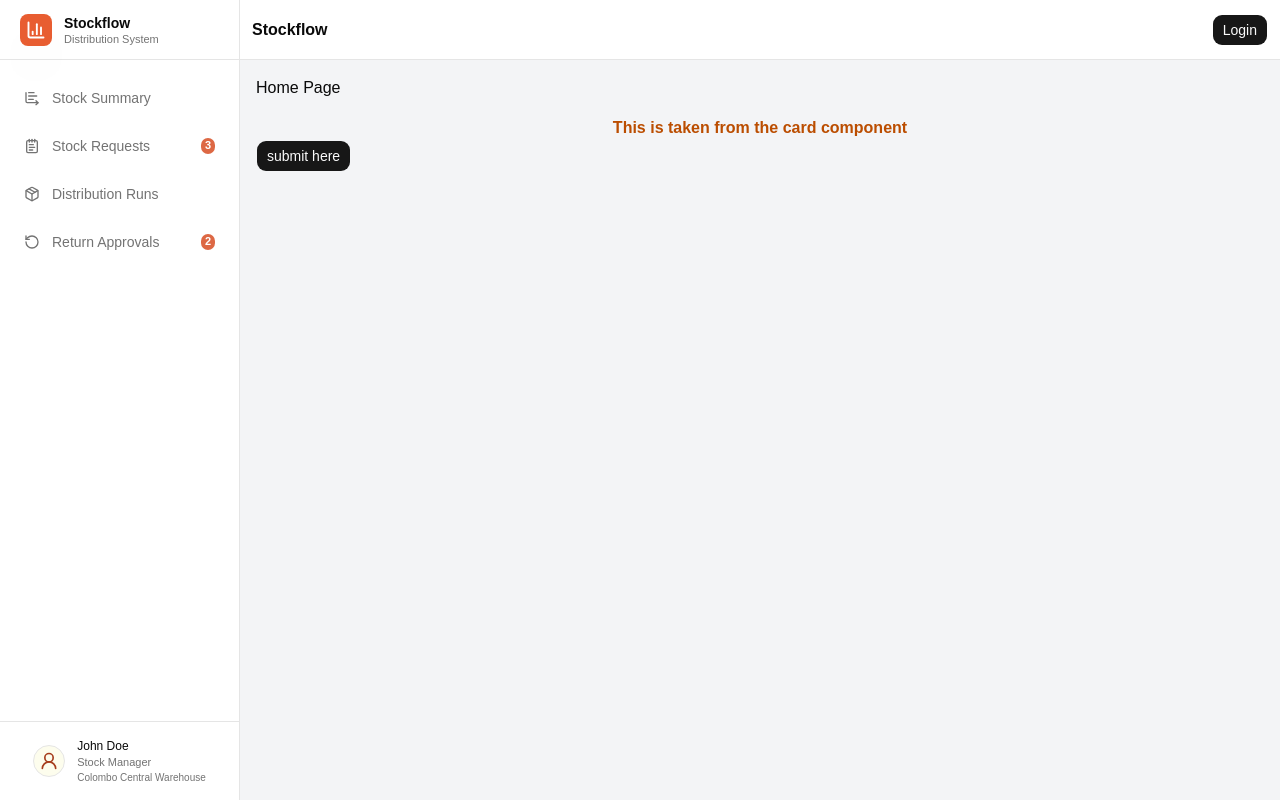
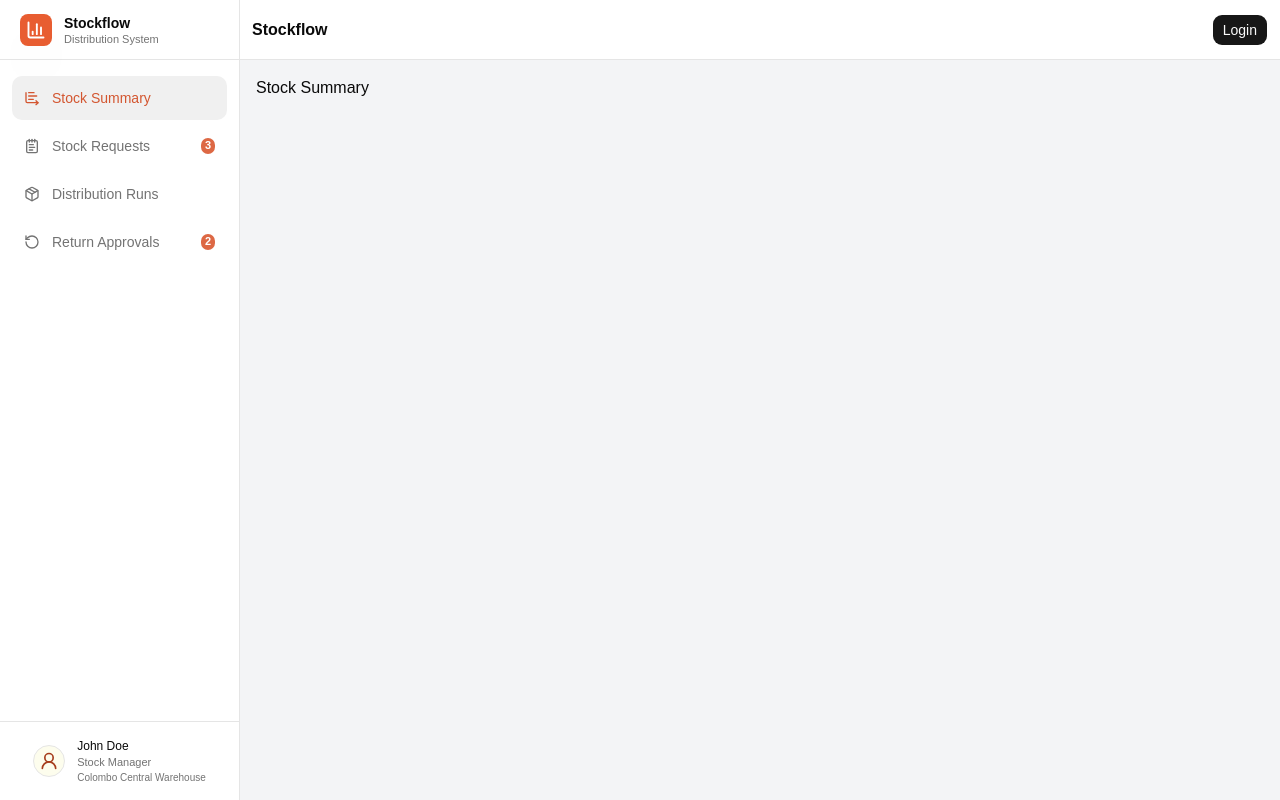
Before and after one commit to ashpavi/stockflow, a React (Vite) app: page / in a window 1280 px wide. Built offline with nearby package versions, Linux system fonts and the light colour scheme.

Commit message:
home deleted

```diff
--- a/src/components/sidebar/com/SidebarNav.jsx
+++ b/src/components/sidebar/com/SidebarNav.jsx
@@ -7,9 +7,9 @@ function SidebarNavItem({ item }) {
 
   const { pathname } = useLocation()
 
-  const { label, icon: Icon, badge, to, activePath = [item.to] } = item
+  const { label, icon: Icon, badge, to, activePaths = [item.to] } = item
 
-  const isActive = activePath.includes(pathname)
+  const isActive = activePaths.includes(pathname)
 
 
 
--- a/src/data/Nav.jsx
+++ b/src/data/Nav.jsx
@@ -2,7 +2,7 @@ import { Summary, NotepadText, Package, RotateCcw } from 'lucide-react';
 
 
 export const sidebarNav = [
-    { label: "Stock Summary", icon: Summary, to:"/stock-summary" },
+    { label: "Stock Summary", icon: Summary, to:"/stock-summary", activePaths:["/","/stock-summary"] },
     { label: "Stock Requests", icon: NotepadText, to:"/stock-requests", badge: 3 },
     { label: "Distribution Runs", icon: Package, to:"/distribution-runs" },
     { label: "Return Approvals", icon: RotateCcw, to:"/return-approvals", badge: 2 },
--- a/src/data/Routes.jsx
+++ b/src/data/Routes.jsx
@@ -1,5 +1,5 @@
 import {
-    Home, Login, DistributionRuns,
+    Login, DistributionRuns,
     StockRequests,
     StockSummary,
     ReturnApprovals
@@ -9,7 +9,7 @@ import {
 export const routes = [
     {
         route: "/",
-        page: <Home />
+        page: <StockSummary />
     },
     {
         route: "/login",
--- a/src/pages/home/com/Card.jsx
+++ /dev/null
@@ -1,12 +0,0 @@
-import React from 'react'
-import { Card as CommonCard } from '../../../components/Card'
-
-function Card() {
-    return (
-        <div>
-            <CommonCard content={"This is taken from the card component"} />
-        </div>
-    )
-}
-
-export default Card
--- a/src/pages/home/index.jsx
+++ /dev/null
@@ -1,23 +0,0 @@
-import { Button } from '../../components/ui/button'
-
-import React from 'react'
-import Card from './com/Card';
-import DefaultLayout from '../../layout/DefaultLayout'
-
-
-function Home() {
-
-
-  return (
-    <DefaultLayout>
-
-      Home Page
-      <Card />
-      <Button>submit here
-
-      </Button>
-    </DefaultLayout>
-  )
-}
-
-export default Home
```
